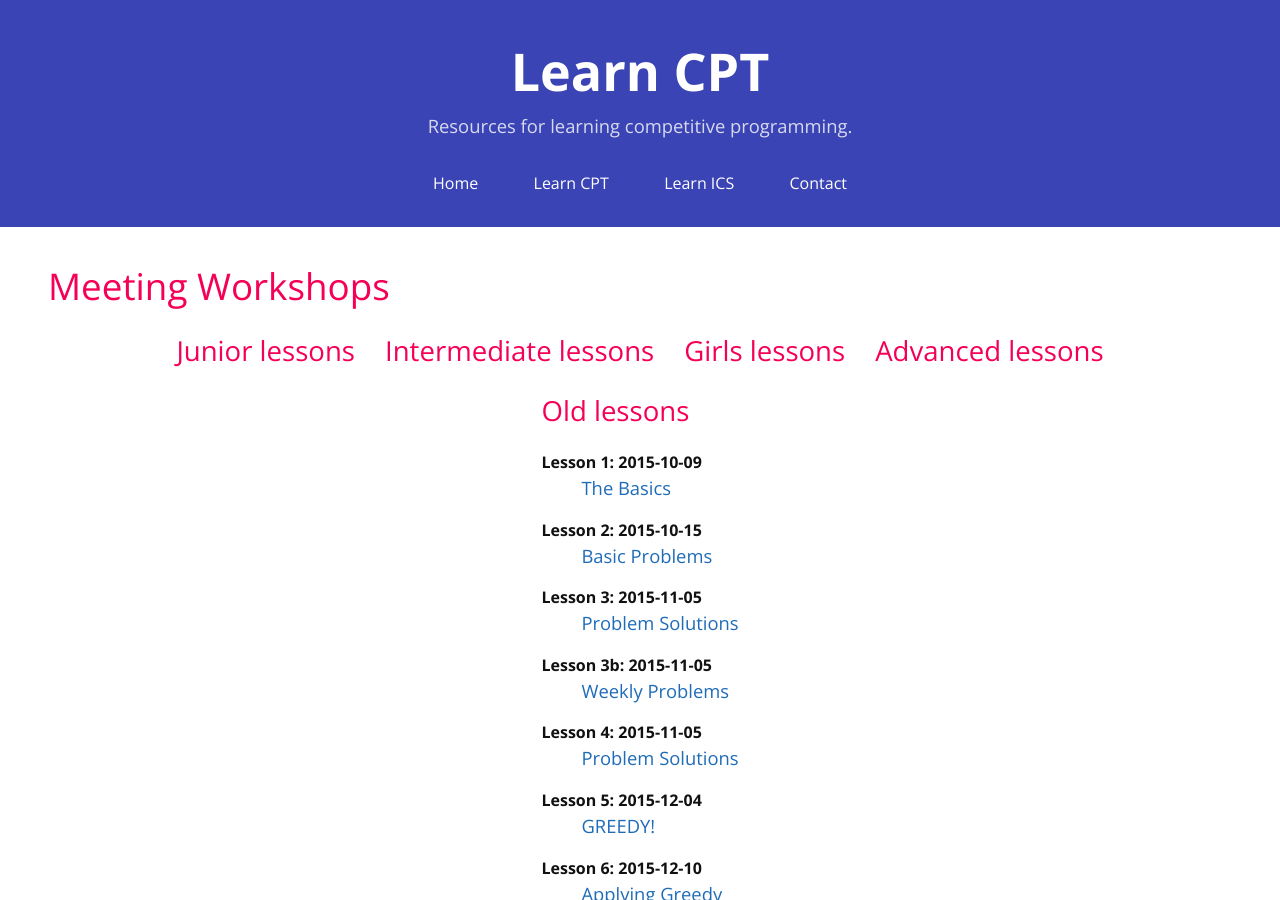
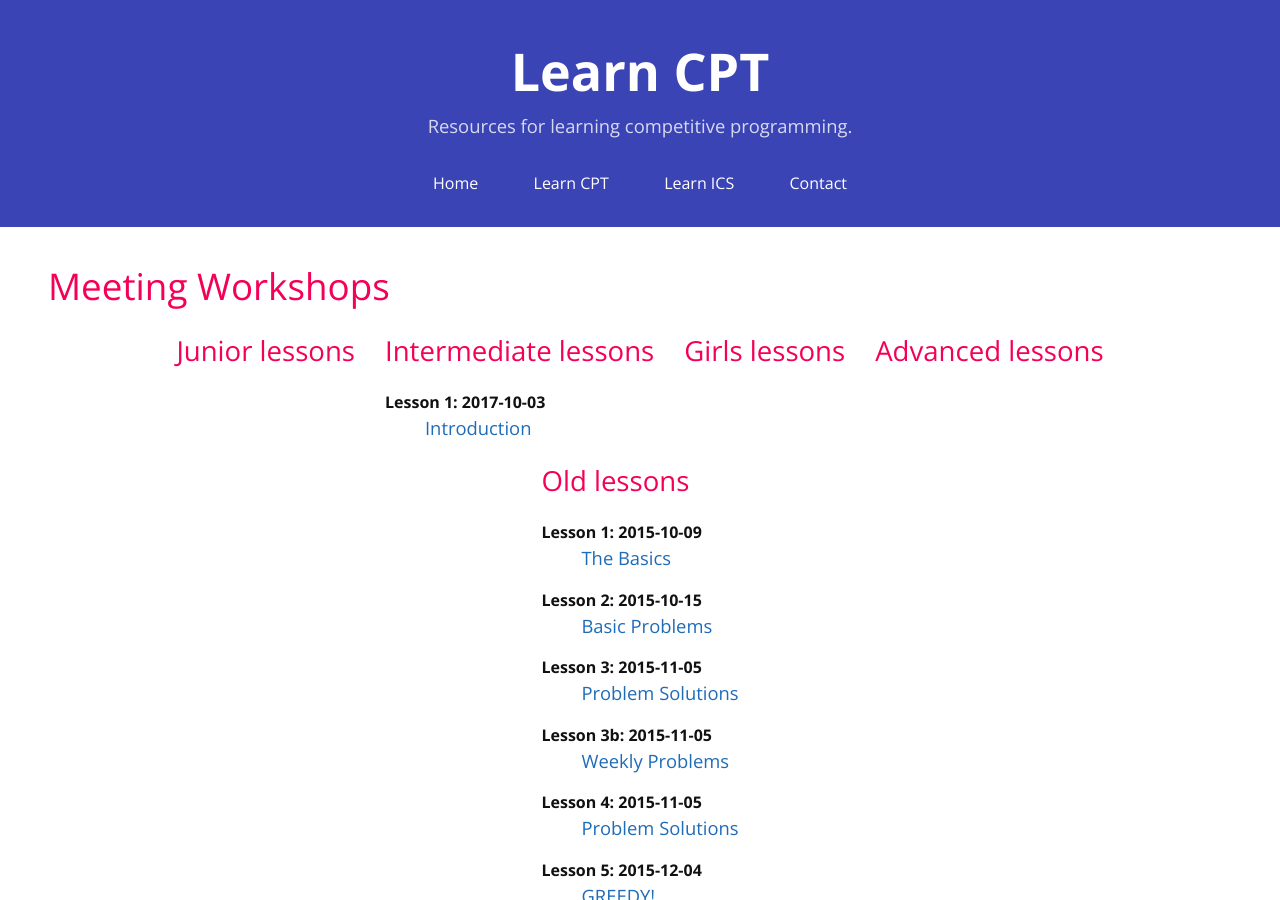
Before and after one commit to mcpt/mcpt.github.io, a Jekyll site: the page built from cpt.md, in a window 1280 px wide and 900 px high. Built offline with Jekyll 4.4.1, drawn with Linux system fonts in a browser that asks for light colours.

Commit message:
Update intermediate-lessons.yml

```diff
--- a/_data/intermediate-lessons.yml
+++ b/_data/intermediate-lessons.yml
@@ -3,3 +3,8 @@
 #   date: YYYY-MM-DD
 #   id: Some sort of identifier unique to the lesson. It is okay for other branches to use the same identifier. This is usually the lesson number (1, 2, 3, etc.). Use a consistent format.
 #   url: The URL to view the lesson at.
+
+- title: Introduction
+  date: 2017-10-03
+  id: 1
+  url: https://docs.google.com/presentation/d/1IIFK4NuYEd3j2S5XuSJ6b0IVRobQnTFICZpr8fMOuRA/edit?usp=sharing
```
